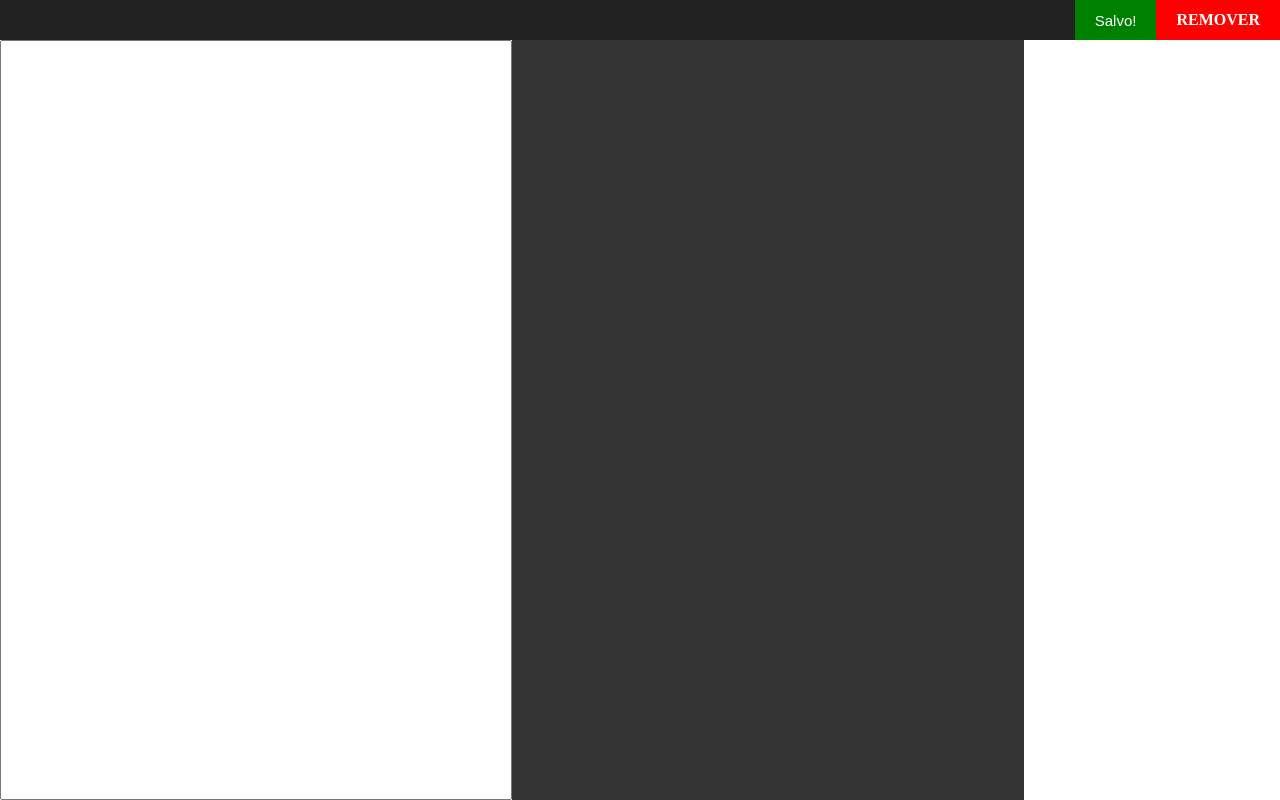
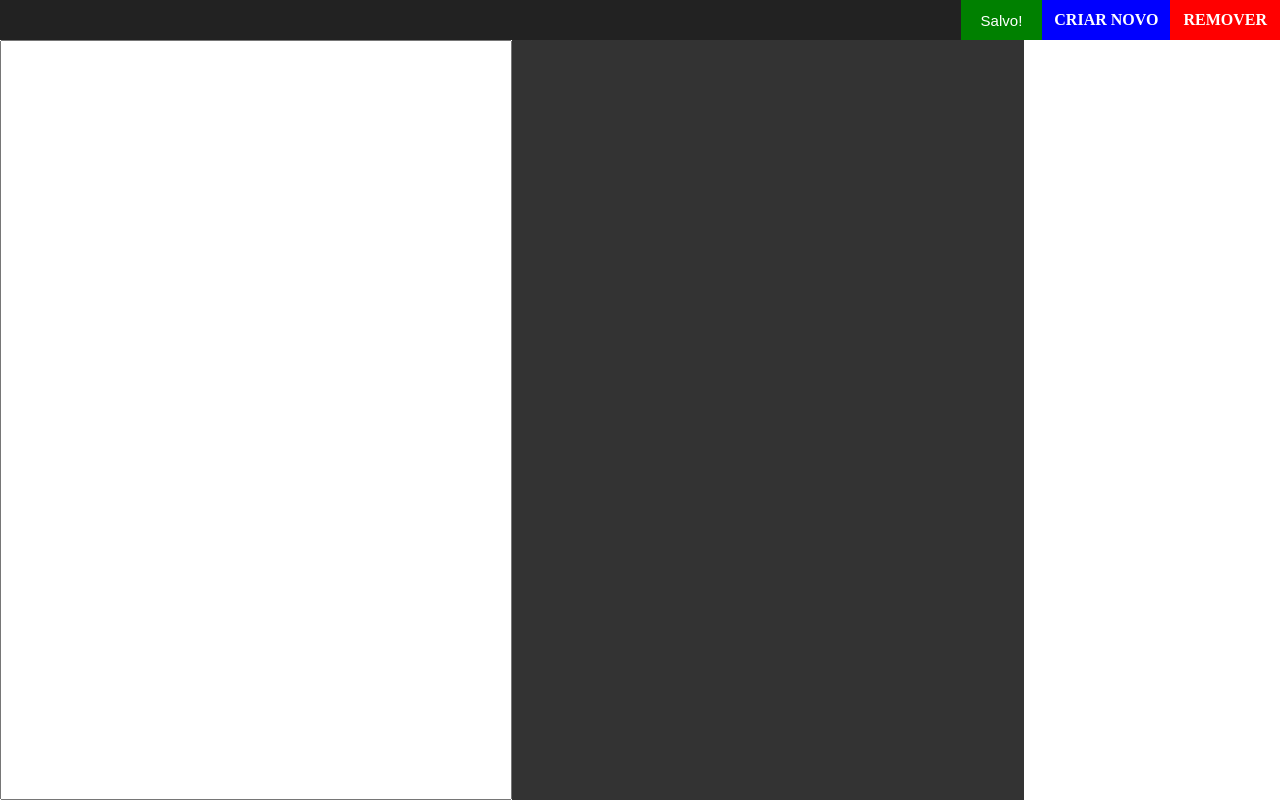
Before and after one commit to lucashsmoraes/reactjs-ninja, a React app in the folder app/: page / in a window 1280 px wide. Built offline with nearby package versions, Linux system fonts and the light colour scheme.

Commit message:
criar arquivos MD para salvar no localStorage

```diff
--- a/app/src/App.js
+++ b/app/src/App.js
@@ -36,10 +36,19 @@ class App extends Component {
     }
     this.handleRemove = () => {
       localStorage.removeItem('md')
+      this.setState({value: ''})
+    }
+
+    this.handleCreate = () => {
+      this.setState({value: ''})
+      this.textarea.focus()
     }
 
     this.getMarkup = () => {
       return { __html: marked(this.state.value) }
+    }
+    this.textareaRef = (node) => {
+      this.textarea = node
     }
   }
 
@@ -65,7 +74,9 @@ class App extends Component {
         isSaving={this.state.isSaving}
         handleChange={this.handleChange}
         handleRemove={this.handleRemove}
+        handleCreate={this.handleCreate}
         getMarkup={this.getMarkup}
+        textareaRef={this.textareaRef}
       />
     )
   }
--- a/app/src/components/markdown/markdown-editor.header.js
+++ b/app/src/components/markdown/markdown-editor.header.js
@@ -1,8 +1,9 @@
 import React from 'react'
 
-const MarkdownEditorHeader = ({ isSaving, handleRemove }) => (
+const MarkdownEditorHeader = ({ isSaving, handleRemove, handleCreate }) => (
     <header className='editor-header'>
         <p className='save-message'>{isSaving ? 'Salvando...' : 'Salvo!'}</p>
+        <button className='button-create' onClick={handleCreate}>Criar novo</button>
         <button className='button-remove' onClick={handleRemove}>Remover</button>
     </header>
 
--- a/app/src/components/markdown/markdown-editor.js
+++ b/app/src/components/markdown/markdown-editor.js
@@ -1,10 +1,10 @@
 import React from 'react'
 import Header from './markdown-editor.header'
 
-const MarkdownEditor = ({ value, isSaving, handleChange, handleRemove, getMarkup }) => (
+const MarkdownEditor = ({ value, handleChange, getMarkup, textareaRef, ...props }) => (
     <section className='editor'>
-        <Header isSaving={isSaving} handleRemove={handleRemove}/>
-        <textarea value={value} onChange={handleChange} autoFocus />
+        <Header {...props} />
+        <textarea value={value} onChange={handleChange} autoFocus ref={textareaRef} />
         <article className='view' dangerouslySetInnerHTML={getMarkup()} />
         {/* {value} */}
     </section>
--- a/app/src/css/style.css
+++ b/app/src/css/style.css
@@ -49,12 +49,25 @@ body {
   background: red;
   color: #fff;
   font-weight: 700;
-  padding: 0 20px;
+  padding: 0 13px;
   text-transform: uppercase;
 }
 
 .button-remove:hover {
   background: darkred;
+}
+
+.button-create {
+  border: 0;
+  background: blue;
+  color: #fff;
+  font-weight: 700;
+  padding: 0 12px;
+  text-transform: uppercase;
+}
+
+.button-create:hover {
+  background: darkblue;
 }
 
 textarea,
```
